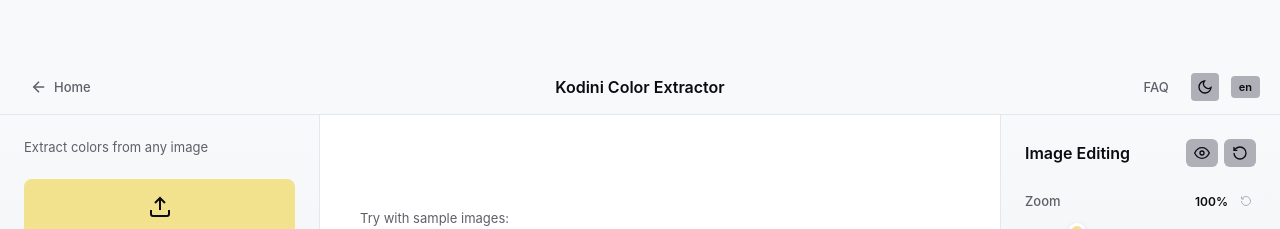
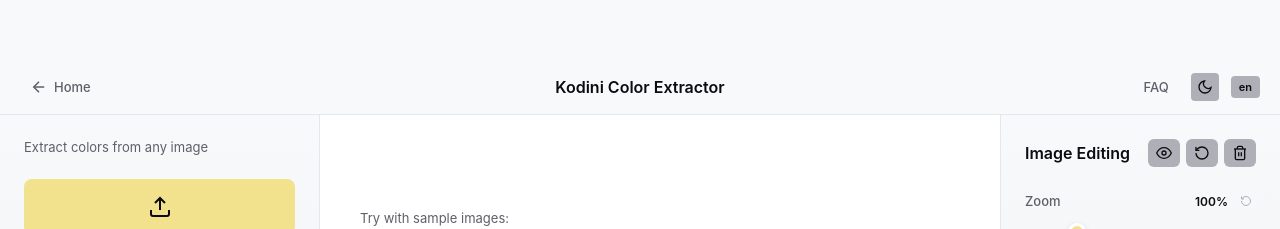
Before and after one commit to KodiniTools/Kodini-Color-Extractor, a Vue app: page /kodini-color-extractor/app in a window 1280 px wide. Both pictures are taken after a click on the button 446 px from the left and 225 px from the top of the page. Shown: the top 229 px of the page. Built offline with nearby package versions, Linux system fonts and the light colour scheme.

Commit message:
Add delete image button to edit panel
- Add clearImage function to palette store
- Add delete button with trash icon in ImageEditPanel
- Add translations for deleteImage (EN/DE)
- Button turns red on hover for visual feedback

https://claude.ai/code/session_01TjYGgpiUHdDGj6xdxoA8kZ

```diff
--- a/src/components/ImageEditPanel.vue
+++ b/src/components/ImageEditPanel.vue
@@ -50,6 +50,10 @@ function resetAll() {
 function resetSlider(prop) {
   store.setImageAdjustment(prop, defaults[prop])
 }
+
+function clearImage() {
+  store.clearImage()
+}
 </script>
 
 <template>
@@ -67,6 +71,14 @@ function resetSlider(prop) {
           <svg width="16" height="16" viewBox="0 0 24 24" fill="none" stroke="currentColor" stroke-width="2">
             <path d="M3 12a9 9 0 1 0 9-9 9.75 9.75 0 0 0-6.74 2.74L3 8"/>
             <path d="M3 3v5h5"/>
+          </svg>
+        </button>
+        <button class="delete-btn" @click="clearImage" :title="t('deleteImage')">
+          <svg width="16" height="16" viewBox="0 0 24 24" fill="none" stroke="currentColor" stroke-width="2">
+            <polyline points="3 6 5 6 21 6"/>
+            <path d="M19 6v14a2 2 0 0 1-2 2H7a2 2 0 0 1-2-2V6m3 0V4a2 2 0 0 1 2-2h4a2 2 0 0 1 2 2v2"/>
+            <line x1="10" y1="11" x2="10" y2="17"/>
+            <line x1="14" y1="11" x2="14" y2="17"/>
           </svg>
         </button>
       </div>
@@ -259,6 +271,24 @@ function resetSlider(prop) {
   color: var(--btn-primary-text);
 }
 
+.delete-btn {
+  background: var(--btn-secondary-bg);
+  border: none;
+  border-radius: 6px;
+  padding: 6px 8px;
+  cursor: pointer;
+  color: var(--btn-secondary-text);
+  display: flex;
+  align-items: center;
+  justify-content: center;
+  transition: all 0.2s ease;
+}
+
+.delete-btn:hover {
+  background: #ef4444;
+  color: white;
+}
+
 .slider-group {
   margin-bottom: 20px;
 }
--- a/src/composables/useI18n.js
+++ b/src/composables/useI18n.js
@@ -36,6 +36,7 @@ const translations = {
     hue: 'Hue',
     reset: 'Reset',
     resetAll: 'Reset all',
+    deleteImage: 'Delete image',
     // Toast messages
     copiedToClipboard: 'Color copied to clipboard',
     imagePasted: 'Image loaded from clipboard',
@@ -165,6 +166,7 @@ const translations = {
     hue: 'Farbton',
     reset: 'Zurücksetzen',
     resetAll: 'Alles zurücksetzen',
+    deleteImage: 'Bild löschen',
     // Toast messages
     copiedToClipboard: 'Farbe in Zwischenablage kopiert',
     imagePasted: 'Bild aus Zwischenablage geladen',
--- a/src/stores/palette.js
+++ b/src/stores/palette.js
@@ -40,6 +40,17 @@ export const usePaletteStore = defineStore('palette', () => {
 
   function setImage(imgSrc) {
     currentImage.value = imgSrc
+  }
+
+  function clearImage() {
+    currentImage.value = null
+    colors.value = []
+    imageData.value = null
+    canvasRef.value = null
+    filteredCanvasRef.value = null
+    selectedColorIndex.value = -1
+    originalImageSize.value = { width: 0, height: 0 }
+    resetImageAdjustments()
   }
 
   function setColorCount(count) {
@@ -454,6 +465,7 @@ export const usePaletteStore = defineStore('palette', () => {
     imageExportSize,
     exportSizes,
     setImage,
+    clearImage,
     setColorCount,
     setDownloadFormat,
     setImageExportFormat,
```
